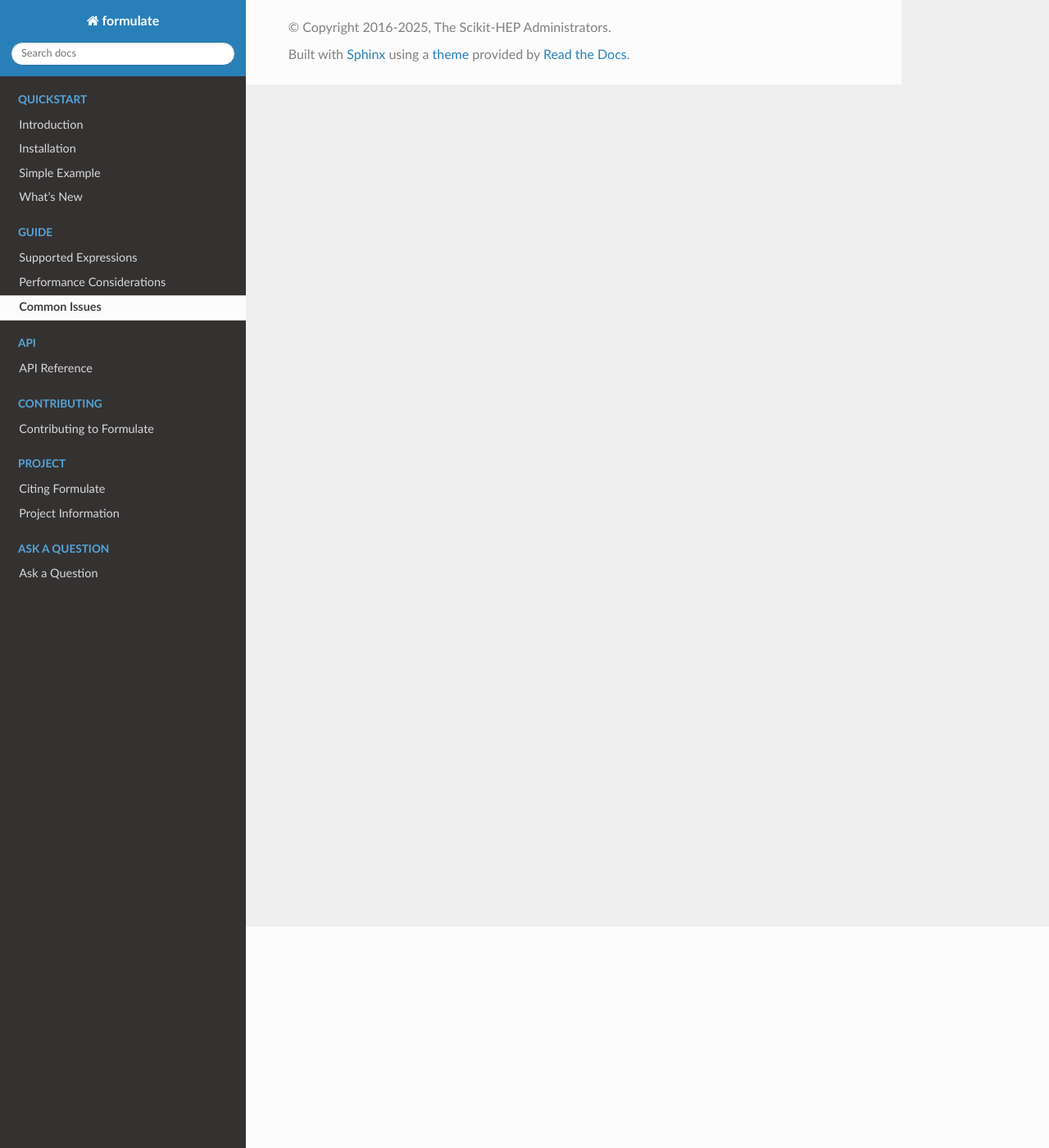
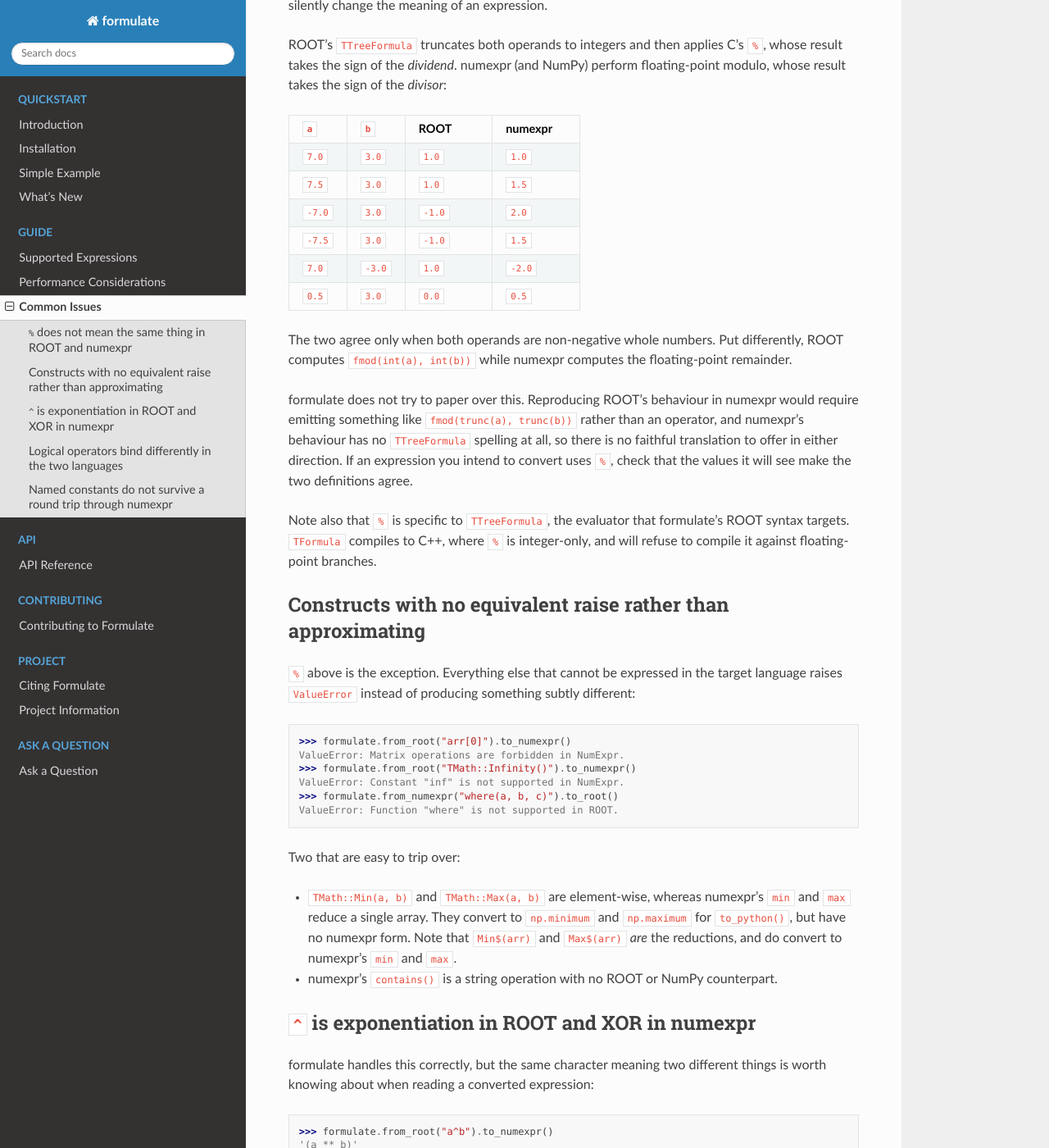
Before and after one commit to scikit-hep/formulate, a Sphinx documentation site: the page built from docs/guide/issues.rst, in a window 1280 px wide and 1400 px high, scrolled down 270 px. Shown: the whole window at 82% size. Built offline with Sphinx 7.4.7 and the Read the Docs theme 3.1.0, drawn with Linux system fonts in a browser that asks for light colours; some of the changed text lies outside the part shown.

Commit message:
docs: document the '%' divergence and the other conversion caveats
Fills in docs/guide/issues.rst, which was a TODO stub, with the caveats a
user can actually be bitten by, and adds a short pointer from the README
rather than duplicating the detail there.

The main entry is '%': it converts in either direction without complaint
but ROOT truncates its operands to integers while numexpr does
floating-point modulo, so the two agree only for non-negative whole
numbers. There is no faithful translation to offer in either direction,
so the behaviour is left alone and documented instead.

Also written up, since they are the questions that come next: what raises
rather than approximating (and why TMath::Min has no numexpr form while
Min$ does), '^' meaning exponentiation in ROOT and XOR in numexpr, the
opposite binding of &&/|| against &/| and why that makes a < b & c < d a
chained comparison, and named constants being inlined by a trip through
numexpr.

Every pycon example on the page was executed against the library and
matches its real output.

Separately, drops the left-shift and right-shift rows from the operator
table in guide/expressions.rst. Neither operator is in either grammar and
'x << y' has never parsed, so the table was claiming support that does
not exist.

Assisted-by: claude-code:claude-opus-5[1m]

```diff
--- a/docs/guide/issues.rst
+++ b/docs/guide/issues.rst
@@ -1,4 +1,143 @@
 Common Issues
 ===========================================================================
 
-TODO
+.. _issues-modulo:
+
+``%`` does not mean the same thing in ROOT and numexpr
+---------------------------------------------------------------------------
+
+``a % b`` is valid in both languages, and formulate converts it in either
+direction without complaint. The two engines do not compute the same thing,
+however, so this is the one conversion that can silently change the meaning of
+an expression.
+
+ROOT's ``TTreeFormula`` truncates both operands to integers and then applies
+C's ``%``, whose result takes the sign of the *dividend*. numexpr (and NumPy)
+perform floating-point modulo, whose result takes the sign of the *divisor*:
+
+.. list-table::
+   :header-rows: 1
+   :widths: 20 20 30 30
+
+   * - ``a``
+     - ``b``
+     - ROOT
+     - numexpr
+   * - ``7.0``
+     - ``3.0``
+     - ``1.0``
+     - ``1.0``
+   * - ``7.5``
+     - ``3.0``
+     - ``1.0``
+     - ``1.5``
+   * - ``-7.0``
+     - ``3.0``
+     - ``-1.0``
+     - ``2.0``
+   * - ``-7.5``
+     - ``3.0``
+     - ``-1.0``
+     - ``1.5``
+   * - ``7.0``
+     - ``-3.0``
+     - ``1.0``
+     - ``-2.0``
+   * - ``0.5``
+     - ``3.0``
+     - ``0.0``
+     - ``0.5``
+
+The two agree only when both operands are non-negative whole numbers. Put
+differently, ROOT computes ``fmod(int(a), int(b))`` while numexpr computes the
+floating-point remainder.
+
+formulate does not try to paper over this. Reproducing ROOT's behaviour in
+numexpr would require emitting something like ``fmod(trunc(a), trunc(b))``
+rather than an operator, and numexpr's behaviour has no ``TTreeFormula``
+spelling at all, so there is no faithful translation to offer in either
+direction. If an expression you intend to convert uses ``%``, check that the
+values it will see make the two definitions agree.
+
+Note also that ``%`` is specific to ``TTreeFormula``, the evaluator that
+formulate's ROOT syntax targets. ``TFormula`` compiles to C++, where ``%`` is
+integer-only, and will refuse to compile it against floating-point branches.
+
+Constructs with no equivalent raise rather than approximating
+---------------------------------------------------------------------------
+
+``%`` above is the exception. Everything else that cannot be expressed in the
+target language raises ``ValueError`` instead of producing something subtly
+different:
+
+.. code-block:: pycon
+
+   >>> formulate.from_root("arr[0]").to_numexpr()
+   ValueError: Matrix operations are forbidden in NumExpr.
+   >>> formulate.from_root("TMath::Infinity()").to_numexpr()
+   ValueError: Constant "inf" is not supported in NumExpr.
+   >>> formulate.from_numexpr("where(a, b, c)").to_root()
+   ValueError: Function "where" is not supported in ROOT.
+
+Two that are easy to trip over:
+
+* ``TMath::Min(a, b)`` and ``TMath::Max(a, b)`` are element-wise, whereas
+  numexpr's ``min`` and ``max`` reduce a single array. They convert to
+  ``np.minimum`` and ``np.maximum`` for ``to_python()``, but have no numexpr
+  form. Note that ``Min$(arr)`` and ``Max$(arr)`` *are* the reductions, and do
+  convert to numexpr's ``min`` and ``max``.
+* numexpr's ``contains()`` is a string operation with no ROOT or NumPy
+  counterpart.
+
+``^`` is exponentiation in ROOT and XOR in numexpr
+---------------------------------------------------------------------------
+
+formulate handles this correctly, but the same character meaning two different
+things is worth knowing about when reading a converted expression:
+
+.. code-block:: pycon
+
+   >>> formulate.from_root("a^b").to_numexpr()
+   '(a ** b)'
+   >>> formulate.from_numexpr("a^b").to_numexpr()
+   '(a ^ b)'
+   >>> formulate.from_numexpr("a^b").to_root()
+   ValueError: Operator "xor" is not supported in ROOT.
+
+ROOT has no XOR operator at all, since it spells exponentiation with ``^``, so
+a numexpr expression using XOR cannot be converted.
+
+Logical operators bind differently in the two languages
+---------------------------------------------------------------------------
+
+ROOT's ``&&`` and ``||`` are logical operators and bind *looser* than a
+comparison, as in C. numexpr's ``&`` and ``|`` are bitwise and bind *tighter*
+than a comparison, as in Python. Each parser follows its own language, so the
+same-looking expression is grouped differently:
+
+.. code-block:: pycon
+
+   >>> formulate.from_root("a && b < c").to_root()
+   '(a && (b < c))'
+   >>> formulate.from_numexpr("a & b < c").to_numexpr()
+   '((a & b) < c)'
+
+This is why ``a < b & c < d`` is rejected in numexpr: ``&`` binds tighter, so
+it parses as the chained comparison ``a < (b & c) < d``, which is not
+supported. Write ``(a < b) & (c < d)`` instead.
+
+Named constants do not survive a round trip through numexpr
+---------------------------------------------------------------------------
+
+numexpr has no symbolic constants, so formulate substitutes their numeric
+values. Converting back to ROOT therefore yields the number rather than the
+original name:
+
+.. code-block:: pycon
+
+   >>> formulate.from_root("TMath::Pi()").to_numexpr()
+   '3.141592653589793'
+   >>> formulate.from_numexpr("3.141592653589793").to_root()
+   '3.141592653589793'
+
+The value is preserved; only the spelling is lost.
```
Also changed, not shown: README.md (+10 -0 lines), docs/guide/expressions.rst (+5 -6 lines).
